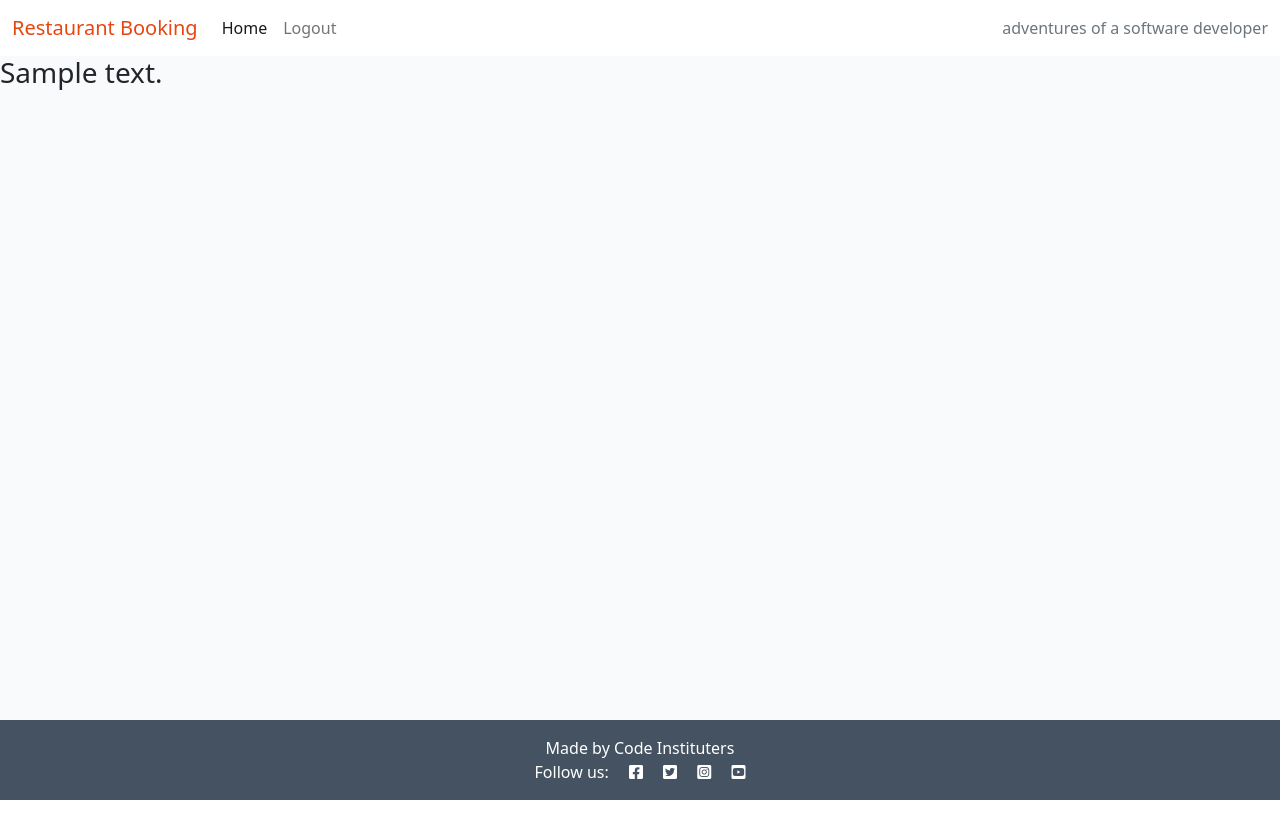
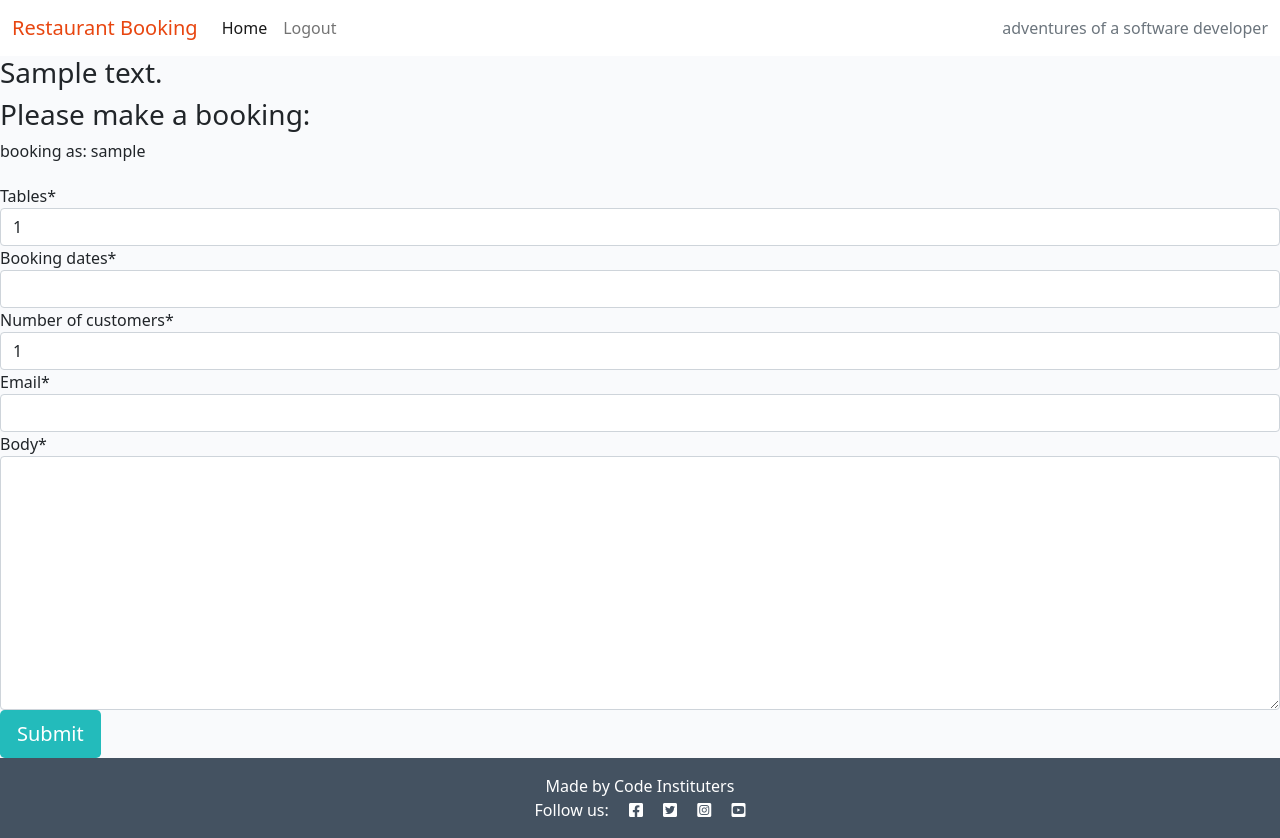
Before and after one commit to SoLee1221/restaurant-booking-sytem, a Django app: page /1/ in a window 1280 px wide. Before the commit the page ends 800 px from the top, so only its background shows below. Run offline with Django 3.2, Linux system fonts and the light colour scheme; the first user in the database is signed in; tables that the repository leaves empty hold one stand-in row (Sample ...); some libraries are stand-ins or nearby versions.

Commit message:
create forms and submit forms for user to make bookings

```diff
--- /dev/null
+++ b/booking/forms.py
@@ -0,0 +1,7 @@
+from .models import Booking
+from django import forms
+
+class BookingForm(forms.ModelForm):
+    class Meta:
+        model = Booking
+        fields = ('tables', 'booking_dates', 'number_of_customers', 'email', 'body')
--- a/booking/models.py
+++ b/booking/models.py
@@ -6,15 +6,14 @@ from cloudinary.models import CloudinaryField
 class Booking(models.Model):
     tables = models.IntegerField(default=1)
     booking_dates = models.DateTimeField()
-    customer = models.ForeignKey(User, on_delete=models.CASCADE, related_name="booking")
+    user_name = models.ForeignKey(User, on_delete=models.CASCADE, related_name="booking")
     number_of_customers = models.IntegerField(default=1)
-    name = models.CharField(max_length=100)
     email = models.EmailField()
     body = models.TextField(default='')
     created_on = models.DateTimeField(auto_now_add=True)
 
     def __str__(self):
-        return '{} - {}'.format(self.name, self.body)
+        return '{} - {}'.format(self.user_name, self.body)
 
 
 class Table_availability(models.Model):
--- a/booking/views.py
+++ b/booking/views.py
@@ -1,12 +1,13 @@
 from django.shortcuts import render, get_object_or_404
 from django.views import generic, View
 from .models import Booking
+from .forms import BookingForm
 
 # Create your views here.
 class PostList(View):
 
     def get(self, request, *args, **kwargs):
-        queryset = Booking.objects.filter(name=self.request.user.id).order_by("-created_on")
+        queryset = Booking.objects.filter(user_name=self.request.user.id).order_by("-created_on")
         return render(
             request,
             "index.html",
@@ -25,8 +26,9 @@ class BookingDetail(View):
             request,
             "booking_detail.html",
             {
-                "booking": booking
+                "booking": booking,
+                'booking_forms': BookingForm()
             },
         )
 
-    #def post(self, request, slug, *args, **kwargs):
+    #def post(self, request, *args, **kwargs):
--- a/requirements.txt
+++ b/requirements.txt
@@ -4,6 +4,7 @@ dj-database-url==0.5.0
 dj3-cloudinary-storage==0.0.6
 Django==3.2.9
 django-allauth==0.47.0
+django-crispy-forms==1.13.0
 django-summernote==0.8.20.0
 gunicorn==20.1.0
 oauthlib==3.1.1
--- a/restaurantbooking/settings.py
+++ b/restaurantbooking/settings.py
@@ -49,6 +49,7 @@ INSTALLED_APPS = [
     'django.contrib.staticfiles',
     'cloudinary',
     'django_summernote',
+    'crispy_forms',
     'booking',
 ]
 
@@ -56,6 +57,8 @@ SITE_ID = 1
 
 LOGIN_REDIRECT_URL = '/'
 LOGOUT_REDIRECT_URL = '/'
+
+CRISPY_TEMPLATE_PACK = 'bootstrap4'
 
 MIDDLEWARE = [
     'django.middleware.security.SecurityMiddleware',
--- a/templates/booking_detail.html
+++ b/templates/booking_detail.html
@@ -1,5 +1,22 @@
 {% extends 'base.html' %} {% block content %}
 
+{% load crispy_forms_tags %}
+
 <h3>{{ booking.body }}</h3>
+{% if booked %}
+<div class="alert alert-success" role="alert">
+    Your booking is waiting approval
+</div>
+{% else %}
+{% if user.is_authenticated %}
 
+<h3>Please make a booking:</h3>
+<p>booking as: {{ user.username }}</p>
+<form method="post" style="margin-top: 1.3em;">
+    {{ booking_forms | crispy }}
+    {% csrf_token %}
+    <button type="submit" class="btn btn-signup btn-lg">Submit</button>
+</form>
+{% endif %}
+{% endif %}
 {% endblock content %}
```
Also changed, not shown: templates/index.html (+6 -3 lines), booking/migrations/0004_rename_name_booking_user.py (added), booking/migrations/0005_auto_20211223_2027.py (added).
